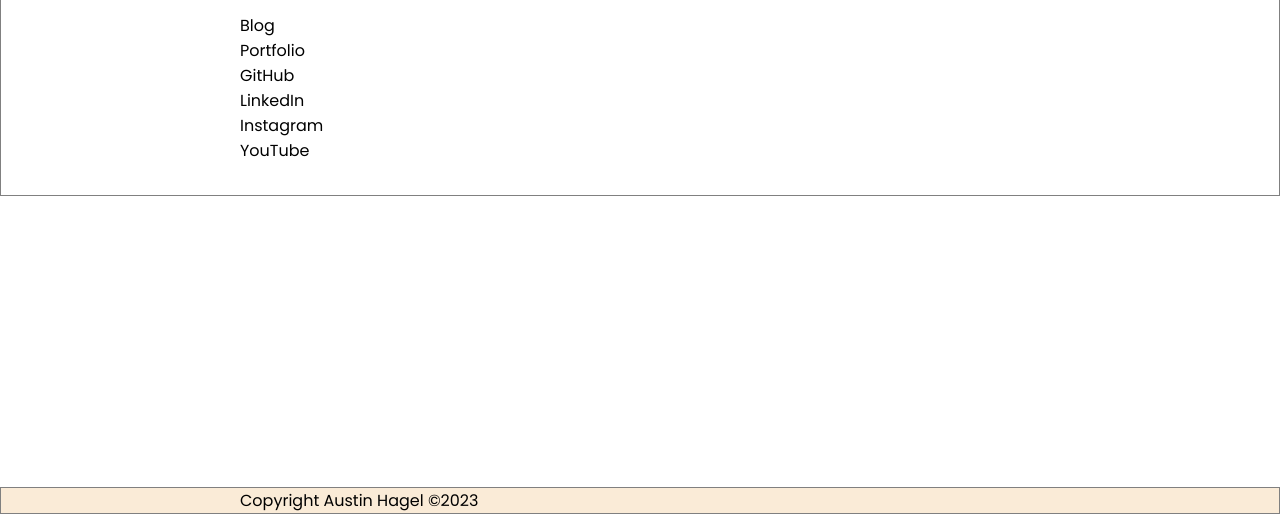
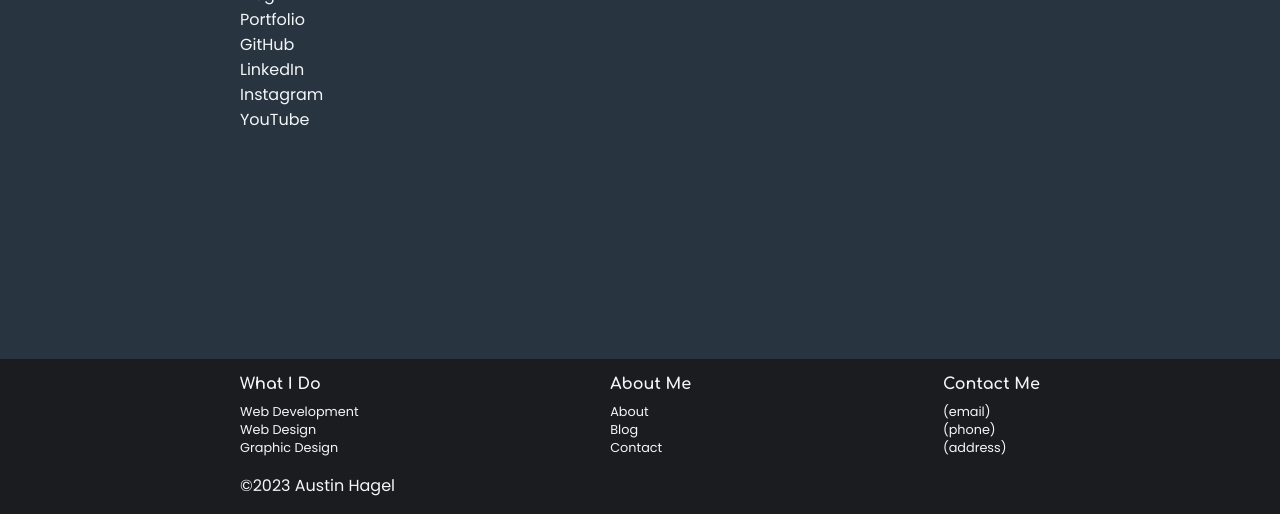
Before and after one commit to austinh-io/Personal-Website-2023, a plain HTML site: page index.html in a window 1280 px wide. Shown: the part 286-800 px from the top of the page. Drawn offline with Linux system fonts and the light colour scheme.

Commit message:
Added color and expanded footer

```diff
--- a/index.html
+++ b/index.html
@@ -61,7 +61,51 @@
 
     <section class="container footer-container">
       <footer>
-        <p>Copyright Austin Hagel ©2023</p>
+        <div class="footer-sections">
+          <div class="footer-section">
+            <h6>What I Do</h6>
+            <ul>
+              <li>
+                <a>Web Development</a>
+              </li>
+              <li>
+                <a>Web Design</a>
+              </li>
+              <li>
+                <a>Graphic Design</a>
+              </li>
+            </ul>
+          </div>
+          <div class="footer-section">
+            <h6>About Me</h6>
+            <ul>
+              <li>
+                <a>About</a>
+              </li>
+              <li>
+                <a>Blog</a>
+              </li>
+              <li>
+                <a>Contact</a>
+              </li>
+            </ul>
+          </div>
+          <div class="footer-section">
+            <h6>Contact Me</h6>
+            <ul>
+              <li>
+                <a>(email)</a>
+              </li>
+              <li>
+                <a>(phone)</a>
+              </li>
+              <li>
+                <a>(address)</a>
+              </li>
+            </ul>
+          </div>
+        </div>
+        <div class="footer-copyright">©2023 Austin Hagel</div>
       </footer>
     </section>
   </body>
--- a/style.css
+++ b/style.css
@@ -17,6 +17,9 @@ body {
 
   font-family: 'Poppins', sans-serif;
   min-height: 100vh;
+
+  background-color: rgb(41, 52, 65);
+  color: rgb(243, 246, 247);
 }
 
 h1,
@@ -35,6 +38,8 @@ ul {
 header {
   display: flex;
   justify-content: space-between;
+
+  padding-block: 0.6rem;
 }
 
 main {
@@ -55,8 +60,10 @@ a:hover {
 
 .container {
   position: relative;
+}
 
-  border: grey solid 1px;
+.header-container {
+  background-color: rgb(80, 97, 124);
 }
 
 .header-nav {
@@ -73,5 +80,25 @@ a:hover {
 
 .footer-container {
   margin-top: auto;
-  background-color: antiquewhite;
+  padding-block: 1rem;
+  background-color: rgb(27, 28, 31);
 }
+
+.footer-sections {
+  margin-bottom: 1rem;
+}
+
+.footer-section h6 {
+  font-size: 1rem;
+  font-weight: 700;
+  margin-bottom: 0.6rem;
+}
+
+.footer-section {
+  font-size: 0.8rem;
+}
+
+.footer-sections {
+  display: flex;
+  justify-content: space-between;
+}
```
